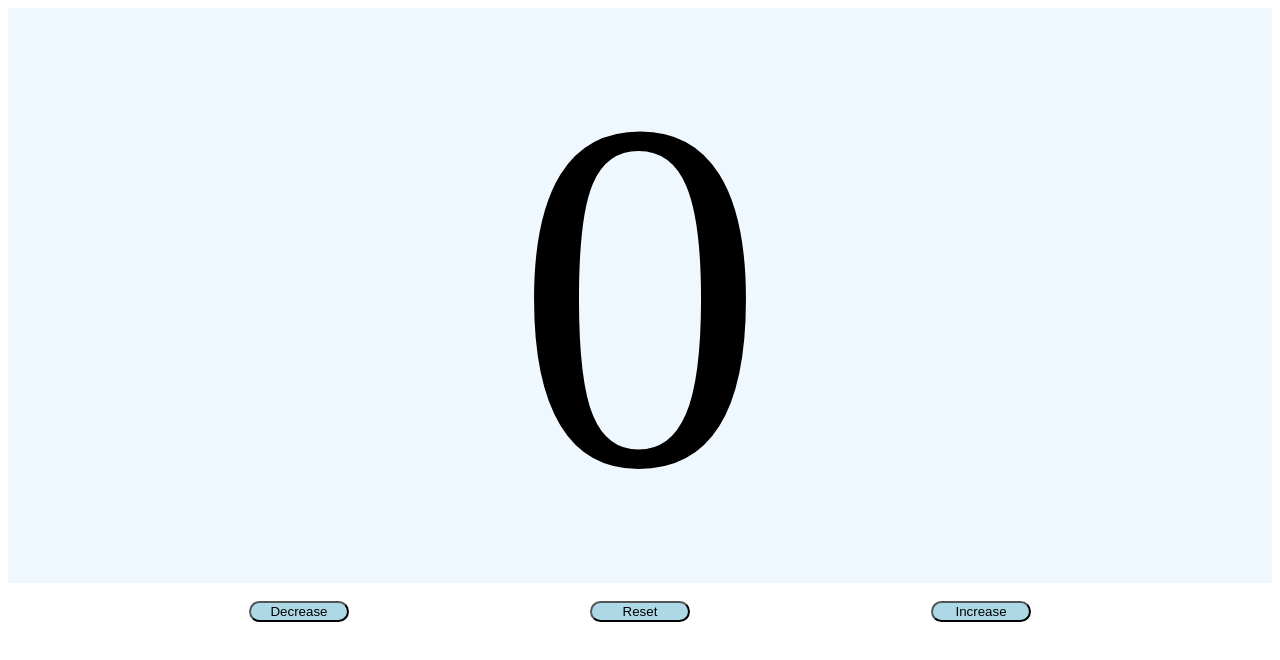
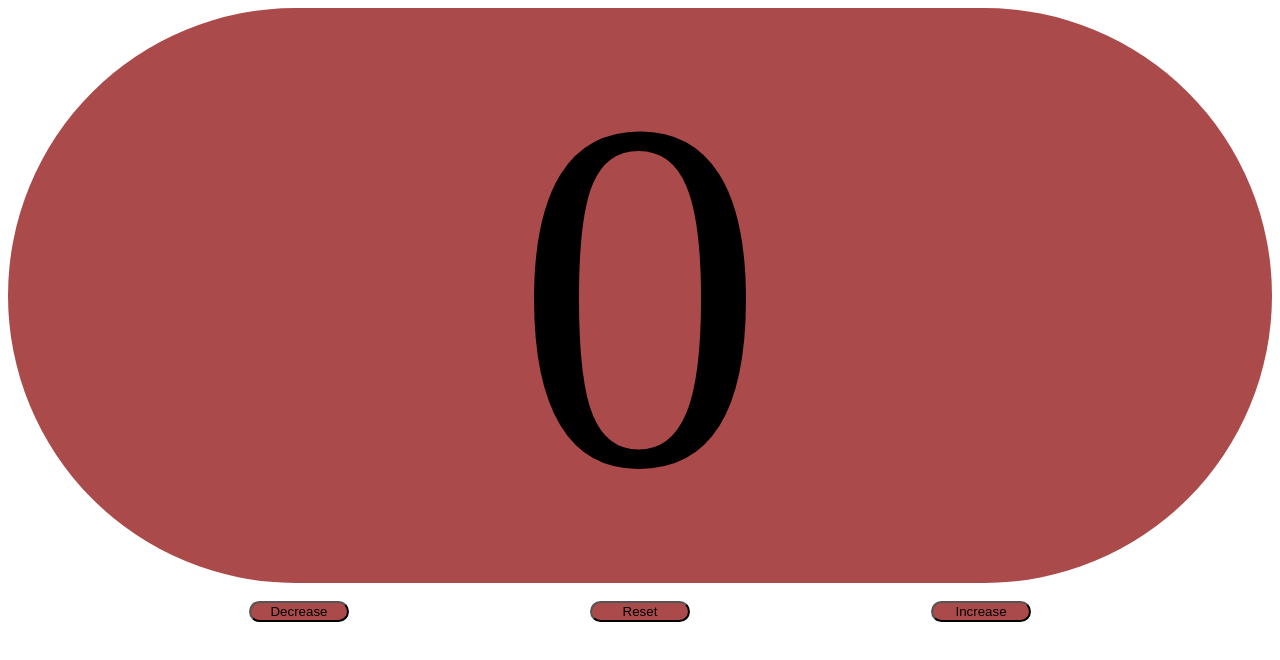
Before and after one commit to JuicyMag/Counter, a plain HTML site: page index.html in a window 1280 px wide. Drawn offline with Linux system fonts and the light colour scheme.

Commit message:
Adds oval to counter object

```diff
--- a/style.css
+++ b/style.css
@@ -11,7 +11,8 @@
   display: block;
   text-align: center;
   font-size: 500px;
-  background-color: aliceblue;
+  background-color: rgb(171, 74, 74);
+  border-radius: 50em;
   justify-content: center;
   align-items: center;
 }
@@ -23,7 +24,7 @@
 
 .btn{
   display: inline-flex;
-  background-color: lightblue;
+  background-color: rgb(171, 74, 74);
   border-radius: 5em;
   width: 100px;
   text-align: center;
```
